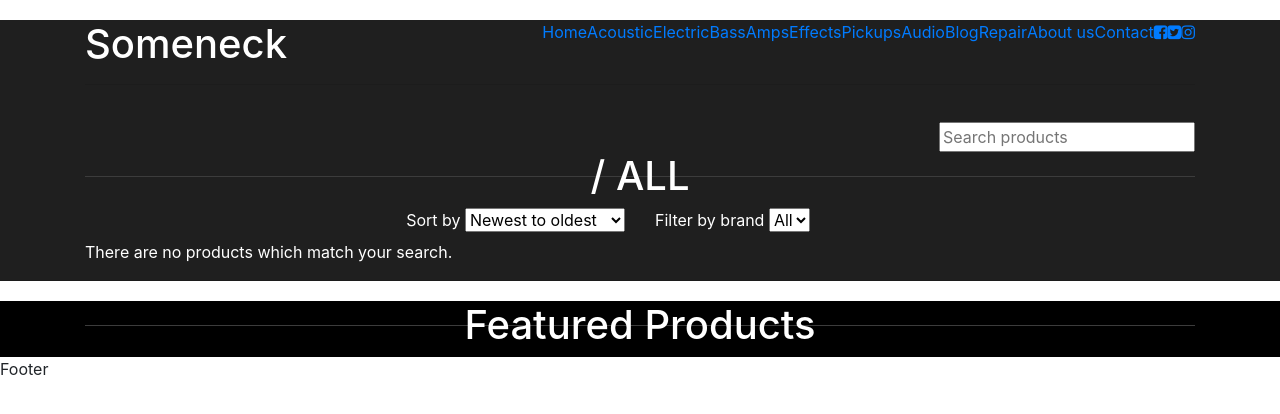
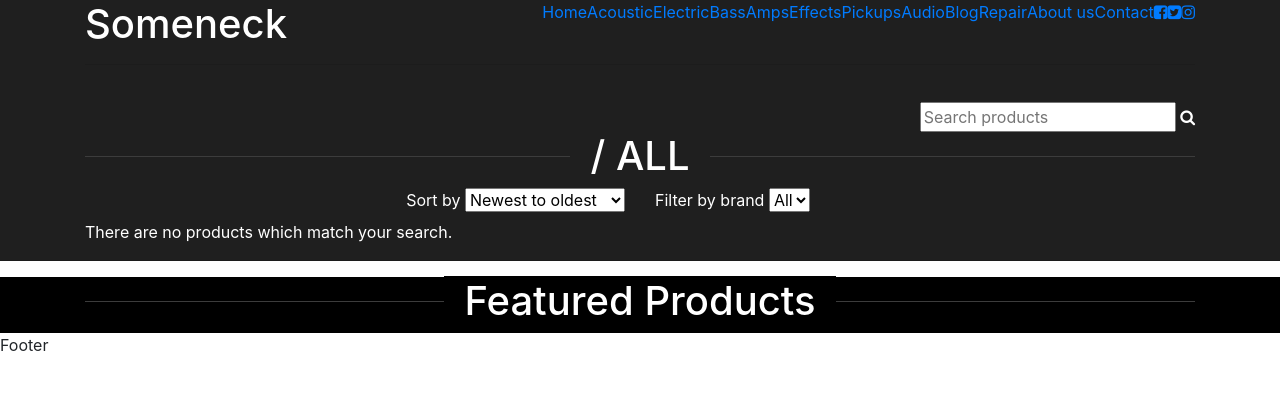
Before and after one commit to johnpooch/e_commerce, a Django app: page /products/1 in a window 1280 px wide. Shown: the top 414 px of the page. Run offline with Django 3.2, Linux system fonts and the light colour scheme; data that the repository does not hold is empty; some libraries are stand-ins or nearby versions.

Commit message:
some css clean up

```diff
--- a/products/templates/products/products_by_type.html
+++ b/products/templates/products/products_by_type.html
@@ -4,6 +4,7 @@
 <div class="search-row">
     <form id="filter-form" method='GET' action=''>
         <input type='hidden submit' name='searchquery' placeholder='Search products' value="{{ request.GET.searchquery }}" />
+        <i class="fa fa-search search-icon"></i>
     </form>
 </div>
 
--- a/static/css/products.css
+++ b/static/css/products.css
@@ -4,6 +4,11 @@
 
 .featured-products-body {
     background: #000;
+}
+
+
+.search-icon {
+
 }
 
 .product-col {
@@ -64,8 +69,30 @@
 }
 
 .type-header.one span {
-    background: inherit;
+    background: #1F1F1F;
     padding: 0 20px;
     position: relative;
     z-index: 5;
 }
+
+.type-header.two {
+    margin-top: 0;
+}
+
+.type-header.two:before {
+    content: "";
+    display: block;
+    border-top: solid 1px #3C3C3C;
+    width: 100%;
+    height: 1px;
+    position: absolute;
+    top: 50%;
+    z-index: 1;
+}
+
+.type-header.two span {
+    background: #000;
+    padding: 0 20px;
+    position: relative;
+    z-index: 5;
+}
--- a/static/css/style.css
+++ b/static/css/style.css
@@ -21,3 +21,7 @@
 .page-active {
   display: block;
 }
+
+.no-margin-top {
+  margin-top: 0px;
+}
--- a/templates/base.html
+++ b/templates/base.html
@@ -24,7 +24,7 @@
 
     <!--DIV CONTAINING EVERYTHING AS FAR AS FEATURED PRODUCTS-->
     <div class="content-background-div">
-        <div class="container">
+        <div class="container no-margin-top">
 
             <!--ACCOUNTS NAVBAR-->
             <div id="navbar" class="navbar-collapse collapse">
@@ -141,9 +141,9 @@
 
         <div class="featured-background-div">
 
-            <div class="container">
+            <div class="container no-margin-top">
                 <div class="featured-products-body">
-                    <h1 class="type-header one"><span>Featured Products</span></h1>
+                    <h1 class="type-header two"><span>Featured Products</span></h1>
 
                     <div class="row">
                         {% for product in featured_products %}
```
